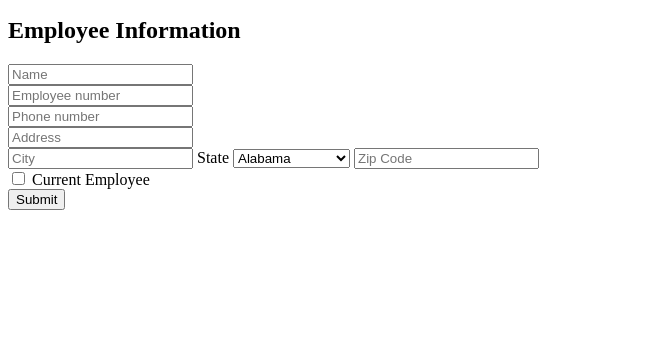
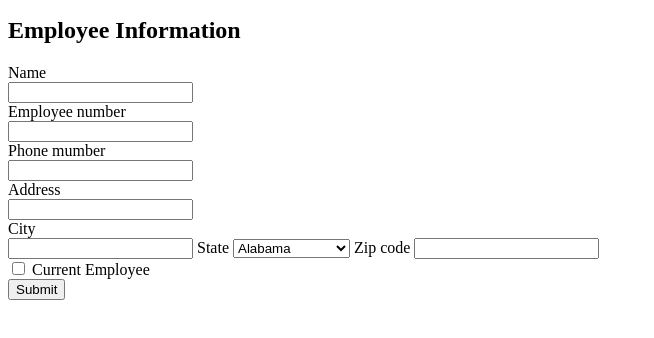
Before and after one commit to nicolesell/FrontEndDevQuiz, a plain HTML site: page index.html in a window 1280 px wide. Shown: the part 362-700 px from the top of the page, without its empty margins (0-654 px from the left). Drawn offline with Linux system fonts and the light colour scheme.

Commit message:
Added labels

```diff
--- a/index.html
+++ b/index.html
@@ -6,6 +6,7 @@
     <meta name="viewport" content="width=device-width, initial-scale=1.0">
     <link rel = "stylesheet" href = "style.css">
     <script src="script.js"></script>
+    <link href="https://fonts.googleapis.com/css2?family=Raleway:wght@100;300;400&display=swap" rel="stylesheet">
     <title>Document</title>
 </head>
 <body>
@@ -25,17 +26,22 @@
         -->
     <section class="form" id = "form">
         <div class="container">
-            <h1>Employee Information</h1>
+            <h2>Employee Information</h2>
             <form method="post" action="http://test">
-                <input type="text" name="name" placeholder="Name" required> <br>
+                <label for="name">Name</label> <br>
+                <input type="text" name="name" id="name" required><br>
 
-                <input type="text" name="emID" placeholder="Employee number" required> <br>
+                <label for="emID">Employee number</label> <br>
+                <input type="text" name="emID" id="empID" required> <br>
 
-                <input type="text" name="phone" placeholder="Phone number" required> <br>
+                <label for="phone">Phone mumber</label> <br>
+                <input type="text" name="phone" id="phone" required> <br>
 
-                <input type="text" name="address" placeholder="Address" required> <br>
+                <label for="address">Address</label> <br>
+                <input type="text" name="address" id="address" required> <br>
 
-                <input type="text" name="city" placeholder="City" required>
+                <label for="city">City</label> <br>
+                <input type="text" name="city" id="city" required>
 
                 <label for="state">State</label>
                 <select name="state">
@@ -91,10 +97,10 @@
                     <option value="Wyoming">Wyoming</option>
                 </select>
 
-                <input type="text" name="zip" placeholder="Zip Code" required> <br>
+                <label for="zip">Zip code</label>
+                <input type="text" name="zip" id="zip" required> <br>
 
                 <input type="checkbox" id = "currentEmployee" name="currentEmployee" value="Current employee">
-
                 <label for="currentEmployee">Current Employee</label> <br>
 
                 <input type="submit" value="Submit" />
```
